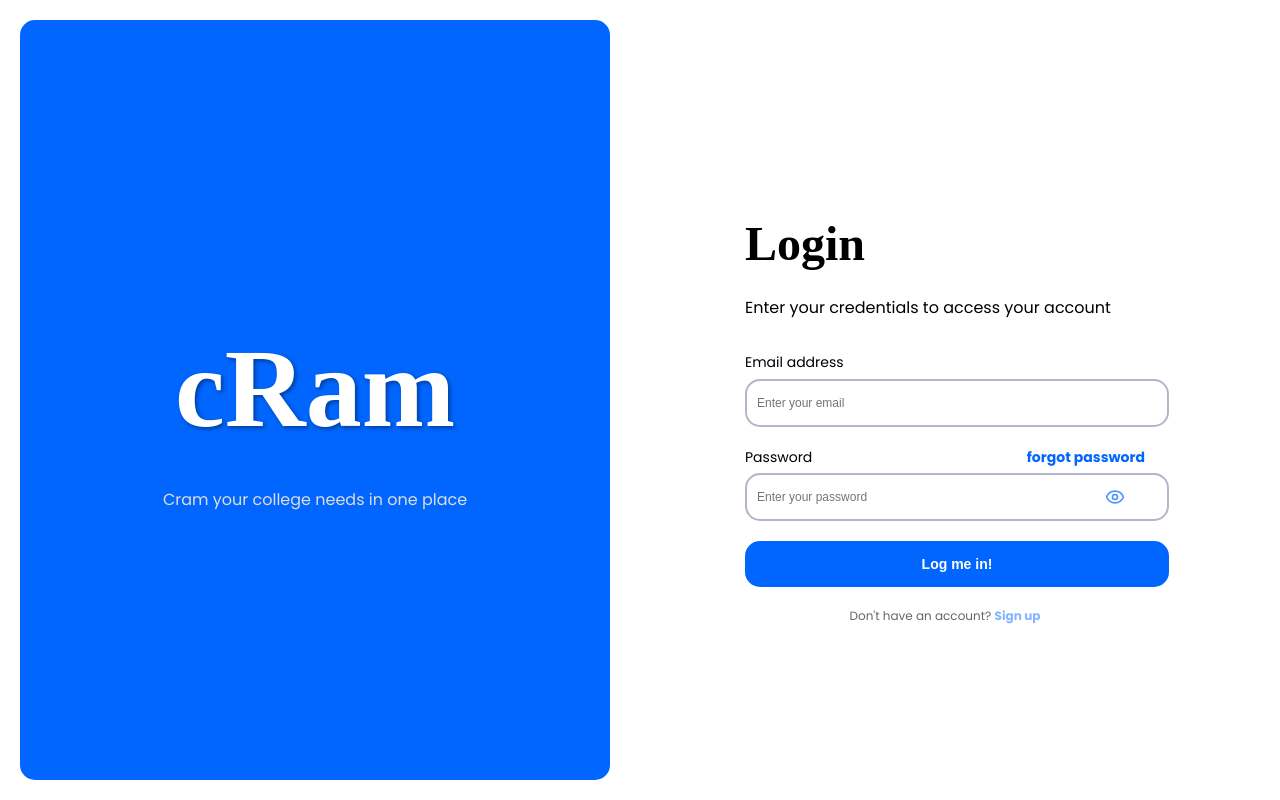
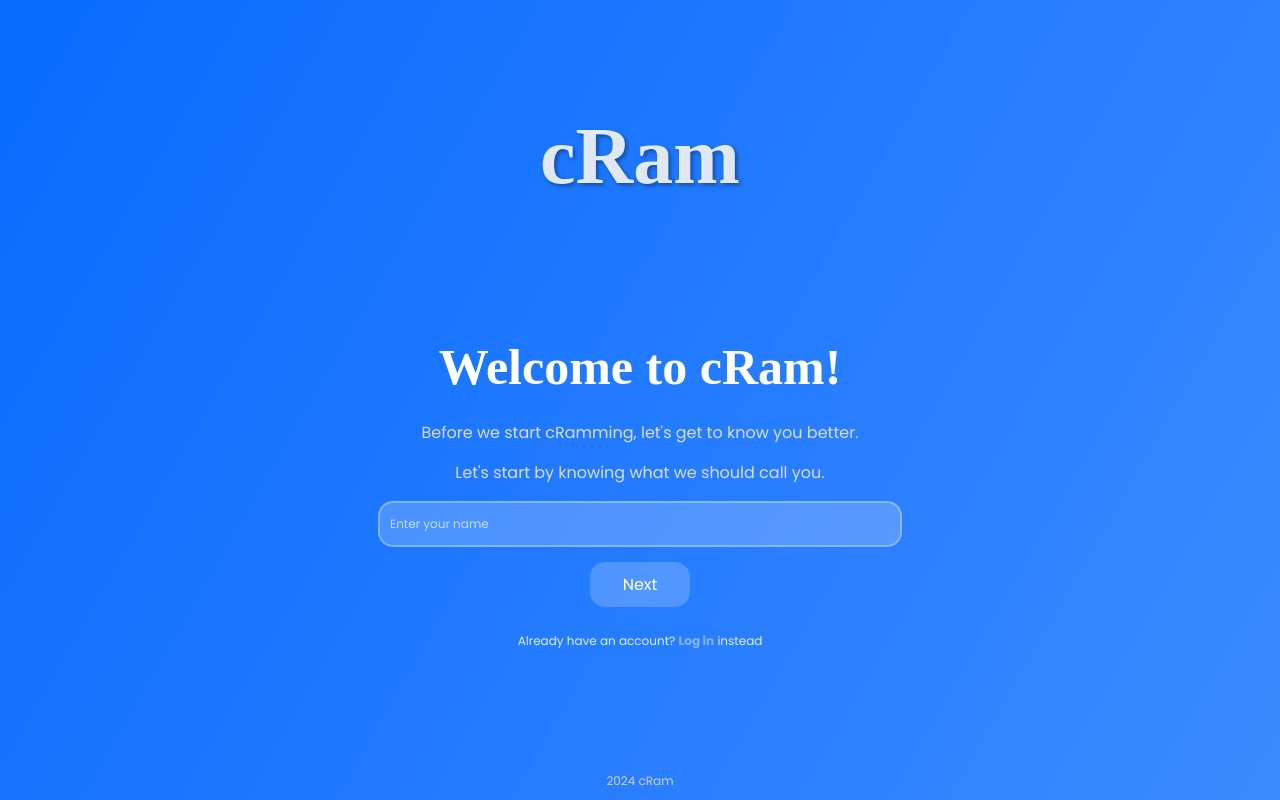
Before and after one commit to rhit-mitaln/cRam, a React (Vite) app: page / in a window 1280 px wide. Built offline with nearby package versions, Linux system fonts and the light colour scheme; a web font is replaced by a local one.

Commit message:
!LOTS OF CHANGES! - Made Sign up page, final commit for the signup page

```diff
--- a/package.json
+++ b/package.json
@@ -15,6 +15,7 @@
     "@tauri-apps/cli": "^2.1.0",
     "autoprefixer": "^10.4.20",
     "firebase": "^11.0.2",
+    "framer-motion": "^11.12.0",
     "lucide-react": "^0.461.0",
     "postcss": "^8.4.49",
     "react": "^18.3.1",
--- a/src/App.jsx
+++ b/src/App.jsx
@@ -4,14 +4,15 @@ import viteLogo from '/vite.svg'
 import './App.css'
 import React from 'react'
 import { logIn, signUp } from './firebase'
-import Login from './pages/login'
+import Login from './pages/login/login'
+import Signup from './pages/sign in/signup'
 
 function App() {
 
   return (
 
     <div className='App'>
-      <Login />
+      <Signup />
     </div>
 
     /*<div>
--- a/src/pages/login.css
+++ b/src/pages/login/login.css
@@ -85,6 +85,13 @@ a {
   transition: border-color 0.9s ease;
 }
 
+.input-group input:focus {
+  outline: none; /* Removes the default outline */
+  border-color: #0066ff; /* Sets the border color to #0066ff */
+  box-shadow: 0 0 5px rgba(0, 102, 255, 0.5); /* Optional glow effect */
+  transition: border-color 0.3s ease, box-shadow 0.3s ease; /* Smooth transition */
+}
+
 .error-border {
   border-color: #ff4d4d !important;
 }
@@ -105,6 +112,7 @@ a {
   border-radius: 0.9375rem;
   cursor: pointer;
   width: 106%;
+  font-family: 'Poppins', sans-serif;
   transition: all 0.5s ease;
 }
 
@@ -126,6 +134,16 @@ a {
   align-self: center;
   text-align: left;
 }
+
+.bottom-text {
+  position: fixed;
+  bottom: 10px;
+  left: 50%;
+  transform: translateX(-50%);
+  font-size: 12px; /* Adjust font size as needed */
+  color: #a0a0a0; /* Grey-ish color */
+}
+
 
 /* Right panel styling */
 .right-panel {
@@ -184,7 +202,7 @@ h2, h1 {
   position: absolute;
   right: 20px;
   opacity: 0.7;
-  top: 50%;
+  top: 42%;
   transform: translateY(-50%);
   border: none;
   background: none;
@@ -197,7 +215,7 @@ h2, h1 {
 }
 
 .password-toggle .password-icon {
-  color: #0066ff !important;
+  color: rgb(0, 102, 255) !important;
 }
 
 /* Mobile Responsiveness */
--- a/src/pages/login.jsx
+++ b/src/pages/login/login.jsx
@@ -1,12 +1,12 @@
 import React, { useState } from "react";
 import { Eye, EyeOff } from 'lucide-react';
-import { logIn } from "../firebase";
-import "./login.css"
-
+import { logIn } from "../../firebase";
+import "./login.css";
 
 const Login = () => {
   const [email, setEmail] = useState('');
   const [password, setPassword] = useState('');
+  const [confirmPassword, setConfirmPassword] = useState(''); // State for password confirmation
   const [error, setError] = useState('');
   const [showPassword, setShowPassword] = useState(false);
   const [emailError, setEmailError] = useState(false);
@@ -27,17 +27,11 @@ const Login = () => {
         console.log('Login successful!');
     } catch (err) {
         console.error("Login Error:", err); // Debug log for the error object
-
-        // Set both error states to true for any error
         setEmailError(true);
         setPasswordError(true);
         setError("Your email/password is incorrect. Please recheck your credentials and try again.");
     }
 };
-
-
-
-
 
   return (
     <div className="login-page">
@@ -89,7 +83,6 @@ const Login = () => {
                 className={passwordError ? 'error-border' : ''} // Apply error class if there's an error
                 required
               />
-
               <button
                 type="button"
                 className="password-toggle"
@@ -112,7 +105,6 @@ const Login = () => {
         <div className="footer">
           Don't have an account? <a href="/signup" id="signup">Sign up</a>
         </div>
-
       </div>
 
       {/* Right Panel */}
@@ -123,6 +115,9 @@ const Login = () => {
           {/* Add an image or illustration here */}
         </div>
       </div>
+
+      {/* Small grey text at the bottom */}
+      <div className="bottom-text">2024 cRam</div>
     </div>
   );
 };
--- /dev/null
+++ b/src/pages/sign in/signup.css
@@ -0,0 +1,136 @@
+/* Overall Layout */
+.signup-container {
+  height: 100vh;
+  display: flex;
+  justify-content: center;
+  align-items: center;
+  background: linear-gradient(120deg, #0066ff, #69a5ff);
+  background-size: 200% 200%;
+  animation: gradient-bg 6s infinite;
+  font-family: "Poppins";
+  padding: 1rem;
+}
+
+/* Moving Gradient */
+@keyframes gradient-bg {
+  0% {
+    background-position: 0% 50%;
+  }
+  50% {
+    background-position: 100% 50%;
+  }
+  100% {
+    background-position: 0% 50%;
+  }
+}
+
+/* Card Layout */
+.signup-card {
+  background: transparent;
+  border-radius: 16px;
+  padding: 2rem;
+  box-shadow: none; /* Remove shadow to eliminate box outline */
+  width: 100%;
+  max-width: 100vw;
+  text-align: center;
+  position: relative;
+  transform: translateY(-40px);
+}
+
+.logo {
+  font-size: 40px;
+  transform: translateY(-60px);
+  text-shadow: 2px 2px 4px rgba(0,0,0,0.4);
+}
+
+.footer {
+  font-size: 12px;
+}
+
+.step-title {
+  font-size: 50px;
+  color: #ffffff;
+  margin-bottom: 0.5rem;
+}
+
+.step-description {
+  color: #dddddd;
+  margin-bottom: 1.5 rem;
+}
+
+.input-field {
+  width: 100%;
+  font-family: 'Poppins', sans-serif;
+  padding: 12px 10px;
+  background-color: rgba(255, 255, 255, 0.2);
+  border: 2px solid rgba(255, 255, 255, 0.3);
+  border-radius: 0.9375rem;
+  font-size: 12px;
+  max-width: 500px;
+  color: #ffffff;
+  margin-bottom: 15px;
+}
+
+.input-field::placeholder {
+  color: rgba(255, 255, 255, 0.7);
+}
+
+.input-field:focus {
+  outline: none;
+  box-shadow: 0 0 5px rgba(255, 255, 255, 0.5);
+}
+
+.error-message {
+  color: red;
+  font-size: 0.85rem;
+  margin-top: -0.5rem;
+  margin-bottom: 1rem;
+}
+
+/* Buttons */
+.step-actions button {
+  padding-left: 15px;
+  padding-right: 15px;
+  padding-top: 10px;
+  padding-bottom: 10px;
+  font-family: 'Poppins', sans-serif;
+  margin: 0 0.5rem;
+  width: 100px;
+  border: none;
+  border-radius: 0.9375rem;
+  font-size: 1rem;
+  cursor: pointer;
+  transition: all 0.3s ease;
+  margin-bottom: 25px;
+}
+
+.next-btn {
+  background-color: rgba(255, 255, 255, 0.2);
+  color: #ffffff;
+}
+
+.prev-btn {
+  background-color: rgba(255, 255, 255, 0.2);
+  color: #ffffff;
+}
+
+.submit-btn {
+  background-color: rgba(255, 255, 255, 0.8);
+  color: #0066ff;
+}
+
+.next-btn:hover,
+.submit-btn:hover,
+.prev-btn:hover {
+  background-color: rgba(255, 255, 255, 1);
+  color: #0066ff;
+}
+
+.bottom-text {
+  position: fixed;
+  bottom: 10px;
+  left: 50%;
+  transform: translateX(-50%);
+  font-size: 12px; /* Adjust font size as needed */
+  color: #d1d1d1; /* Grey-ish color */
+}
--- /dev/null
+++ b/src/pages/sign in/signup.jsx
@@ -0,0 +1,191 @@
+import React, { useState } from "react";
+import { motion, AnimatePresence } from "framer-motion";
+import { createUser } from "../../firebase";
+import "./signup.css";
+
+const Signup = () => {
+  const [step, setStep] = useState(1);
+  const [formData, setFormData] = useState({
+    name: "",
+    email: "",
+    password: "",
+    confirmPassword: "", // State for password confirmation
+  });
+  const [error, setError] = useState("");
+
+  const handleNextStep = () => {
+    setError("");
+    if (validateStep()) setStep((prevStep) => prevStep + 1);
+  };
+
+  const handlePreviousStep = () => {
+    setError("");
+    setStep((prevStep) => prevStep - 1);
+  };
+
+  const handleInputChange = (e) => {
+    setFormData({
+      ...formData,
+      [e.target.name]: e.target.value,
+    });
+  };
+
+  const validateStep = () => {
+    const { name, email, password, confirmPassword } = formData;
+    if (step === 1 && !name) {
+      setError("Please enter your name.");
+      return false;
+    }
+    if (step === 2 && !email.includes("@")) {
+      setError("Please enter a valid email address.");
+      return false;
+    }
+    if (step === 3 && password.length < 6) {
+      setError("Password must be at least 6 characters long.");
+      return false;
+    }
+    if (step === 3 && password !== confirmPassword) {
+      setError("Passwords do not match. Please try again.");
+      return false;
+    }
+    return true;
+  };
+
+  const handleSignup = async () => {
+    if (validateStep()) {
+      try {
+        await createUser(formData.email, formData.password, {
+          name: formData.name,
+        });
+        alert("Signup successful!");
+      } catch (err) {
+        console.error(err);
+        setError("Failed to create an account. Please try again.");
+      }
+    }
+  };
+
+  const cardVariants = {
+    initial: { opacity: 0, scale: 0.95 },
+    animate: { opacity: 1, scale: 1, transition: { duration: 0.5, ease: "easeOut" } },
+    exit: { opacity: 0, scale: 0.95, transition: { duration: 0.3, ease: "easeIn" } },
+  };
+
+  return (
+    <div className="signup-container">
+      <div className="signup-card">
+        <div className="logo">
+          <h1>cRam</h1>
+        </div>
+        <AnimatePresence mode="wait">
+          {step === 1 && (
+            <motion.div
+              className="step-content"
+              key="step1"
+              variants={cardVariants}
+              initial="initial"
+              animate="animate"
+              exit="exit"
+            >
+              <h2 className="step-title">Welcome to cRam!</h2>
+              <p className="step-description" id="first-txt">Before we start cRamming, let's get to know you better.</p>
+              <p className="step-description">Let's start by knowing what we should call you.</p>
+              <input
+                type="text"
+                name="name"
+                value={formData.name}
+                onChange={handleInputChange}
+                placeholder="Enter your name"
+                className="input-field"
+              />
+              {error && <div className="error-message">{error}</div>}
+              <div className="step-actions">
+                <button onClick={handleNextStep} className="next-btn">
+                  Next
+                </button>
+              </div>
+            </motion.div>
+          )}
+
+          {step === 2 && (
+            <motion.div
+              className="step-content"
+              key="step2"
+              variants={cardVariants}
+              initial="initial"
+              animate="animate"
+              exit="exit"
+            >
+              <h2 className="step-title">Hi {formData.name}!</h2>
+              <p className="step-description">We are so happy to have you here!</p>
+              <p className="step-description">Let's get your email so we can communicate with you.</p>
+              <input
+                type="email"
+                name="email"
+                value={formData.email}
+                onChange={handleInputChange}
+                placeholder="Enter your email"
+                className="input-field"
+              />
+              {error && <div className="error-message">{error}</div>}
+              <div className="step-actions">
+                <button onClick={handlePreviousStep} className="prev-btn">
+                  Back
+                </button>
+                <button onClick={handleNextStep} className="next-btn">
+                  Next
+                </button>
+              </div>
+            </motion.div>
+          )}
+
+          {step === 3 && (
+            <motion.div
+              className="step-content"
+              key="step3"
+              variants={cardVariants}
+              initial="initial"
+              animate="animate"
+              exit="exit"
+            >
+              <h2 className="step-title">Secure your account</h2>
+              <p className="step-description">Let's make sure it is only YOU who can access your account.</p>
+              <input
+                type="password"
+                name="password"
+                value={formData.password}
+                onChange={handleInputChange}
+                placeholder="Enter your password"
+                className="input-field"
+              />
+              <input
+                type="password"
+                name="confirmPassword"
+                value={formData.confirmPassword}
+                onChange={handleInputChange}
+                placeholder="Re-enter your password"
+                className="input-field"
+              />
+              {error && <div className="error-message">{error}</div>}
+              <div className="step-actions">
+                <button onClick={handlePreviousStep} className="prev-btn">
+                  Back
+                </button>
+                <button onClick={handleSignup} className="submit-btn">
+                  Sign Up
+                </button>
+              </div>
+            </motion.div>
+          )}
+        </AnimatePresence>
+        <div className="footer">
+          Already have an account? <a href="/login" id="signup">Log in</a> instead
+        </div>
+      </div>
+      {/* Small grey text at the bottom */}
+      <div className="bottom-text">2024 cRam</div>
+    </div>
+  );
+};
+
+export default Signup;
```
Also changed, not shown: src/firebase.js (+16 -0 lines), 1 other file (tests, documents, lock files or other folders). Lines whose indentation alone changed are shown as unchanged.
